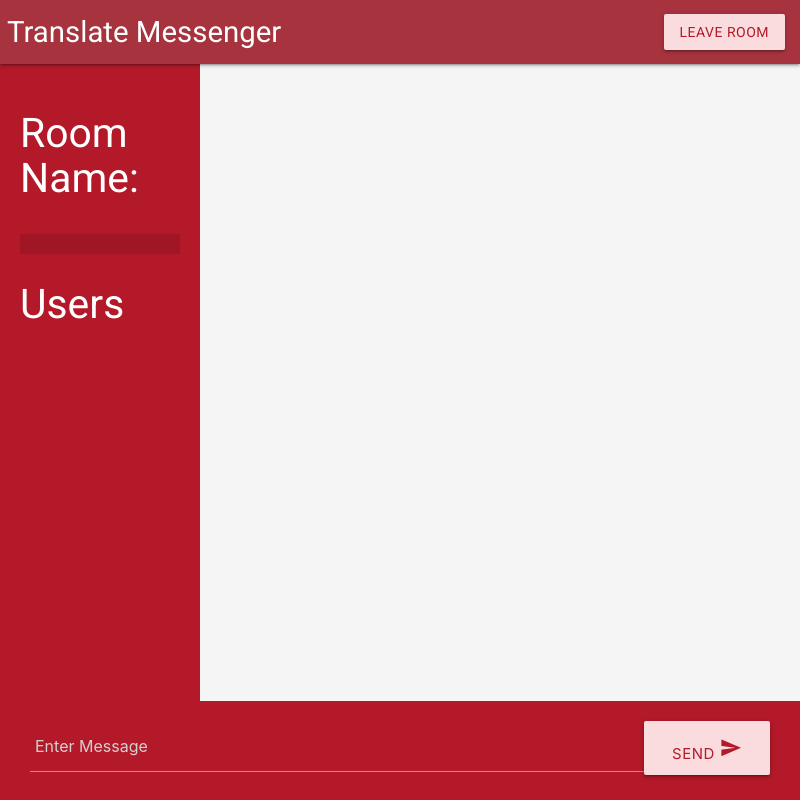
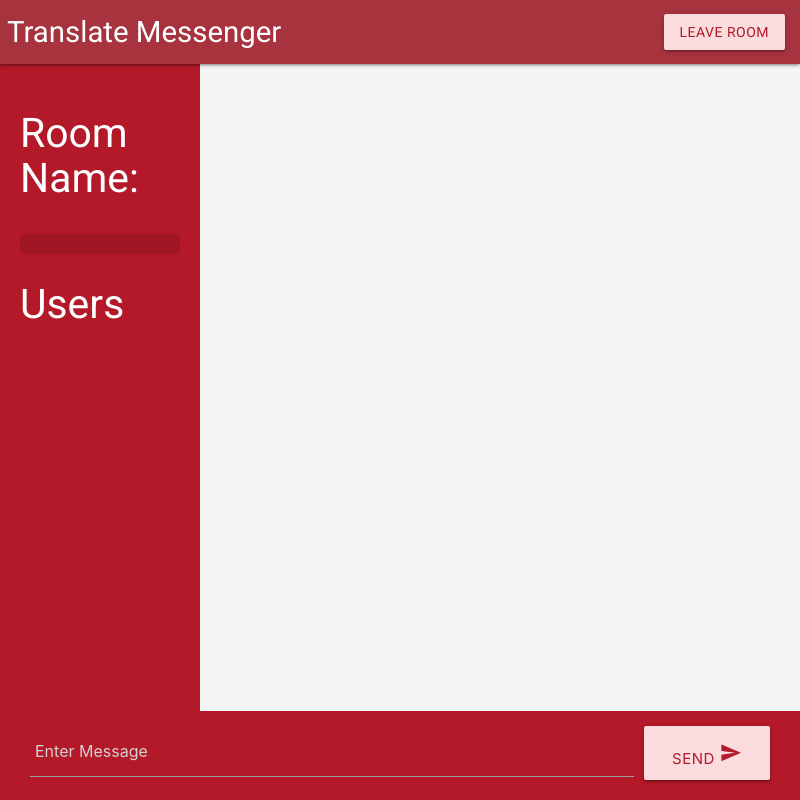
Before and after one commit to t-instant-messenger/instant-messenger-client, an Electron app: page src/public/chat.html in a window 800 px wide. Drawn offline with nearby package versions, Linux system fonts and the light colour scheme; no server answers; some icons are missing.

Commit message:
Minor style fixes

```diff
--- a/src/public/styles.css
+++ b/src/public/styles.css
@@ -37,6 +37,7 @@ a {
   cursor: pointer;
   background: var(--light-color);
   color: var(--dark-color-a);
+  margin-left: 10px;
 }
 
 /* Chat Page */
@@ -116,6 +117,8 @@ a {
   margin-bottom: 15px;
   background-color: #c44552;
   border-radius: 5px;
+  color: white;
+
 }
 
 .chat-messages .message .meta {
@@ -131,7 +134,7 @@ a {
 }
 
 .chat-form-container {
-  padding: 20px 30px;
+  padding: 15px 30px;
   background-color: var(--dark-color-a);
   width: 100%;
   position: fixed;
@@ -144,6 +147,7 @@ a {
 
 .chat-form-container input[type="text"] {
   font-size: 16px;
+  color: #fff;
   padding: 5px;
   height: 40px;
   flex: 1;
```
Also changed, not shown: README.md (added).
